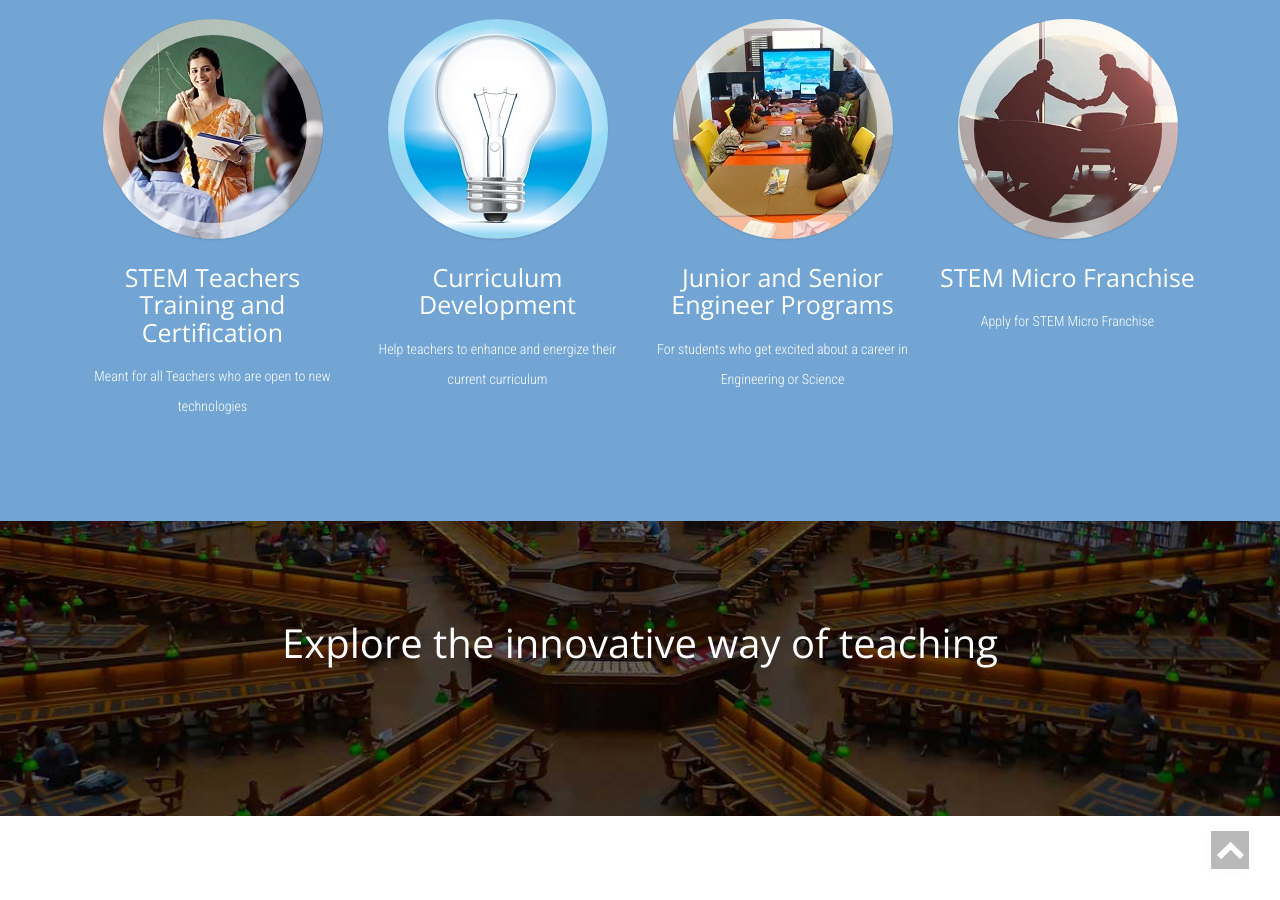
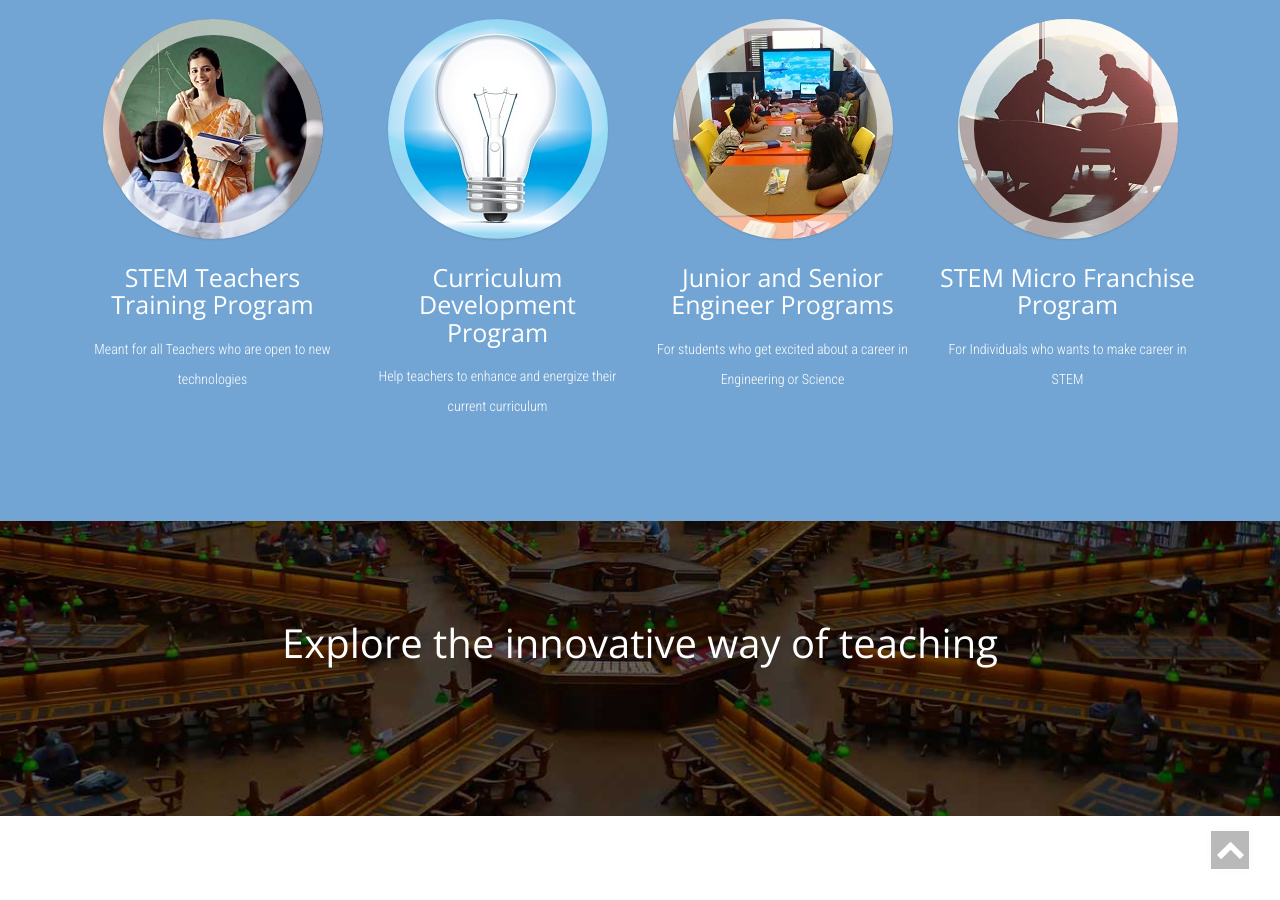
Before and after one commit to dhanyacm/stem, a Jekyll site: the page built from index.html, in a window 1280 px wide and 900 px high, scrolled down 1969 px. Built offline with Jekyll 4.4.1, drawn with Linux system fonts in a browser that asks for light colours; a script that is not in the unit is left out.

Commit message:
text changes

```diff
--- a/index.html
+++ b/index.html
@@ -79,7 +79,7 @@ frontpage: true
 						</div>
 					</div>
 				</div>
-				<h4 class="slideanim">STEM Teachers Training and Certification</h4>
+				<h4 class="slideanim">STEM Teachers Training Program</h4>
 				<p class="serv-w3 slideanim">Meant for all Teachers who are open to new technologies</p>
 			</div>
 		</a>
@@ -97,7 +97,7 @@ frontpage: true
 						</div>
 					</div>
 				</div>
-				<h4 class="slideanim">Curriculum Development</h4>
+				<h4 class="slideanim">Curriculum Development Program</h4>
 				<p class="serv-w3 slideanim">Help teachers to enhance and energize their current curriculum</p>
 			</div>
 		</a>
@@ -133,8 +133,9 @@ frontpage: true
 						</div>
 					</div>
 				</div>
-				<h4 class="slideanim">STEM Micro Franchise</h4>
-				<p class="serv-w3 slideanim">Apply for STEM Micro Franchise</p>
+				<h4 class="slideanim">STEM Micro Franchise Program</h4>
+				<p class="serv-w3 slideanim">For Individuals who wants to make career
+in STEM</p>
 			</div>
 		</a>
 
```
